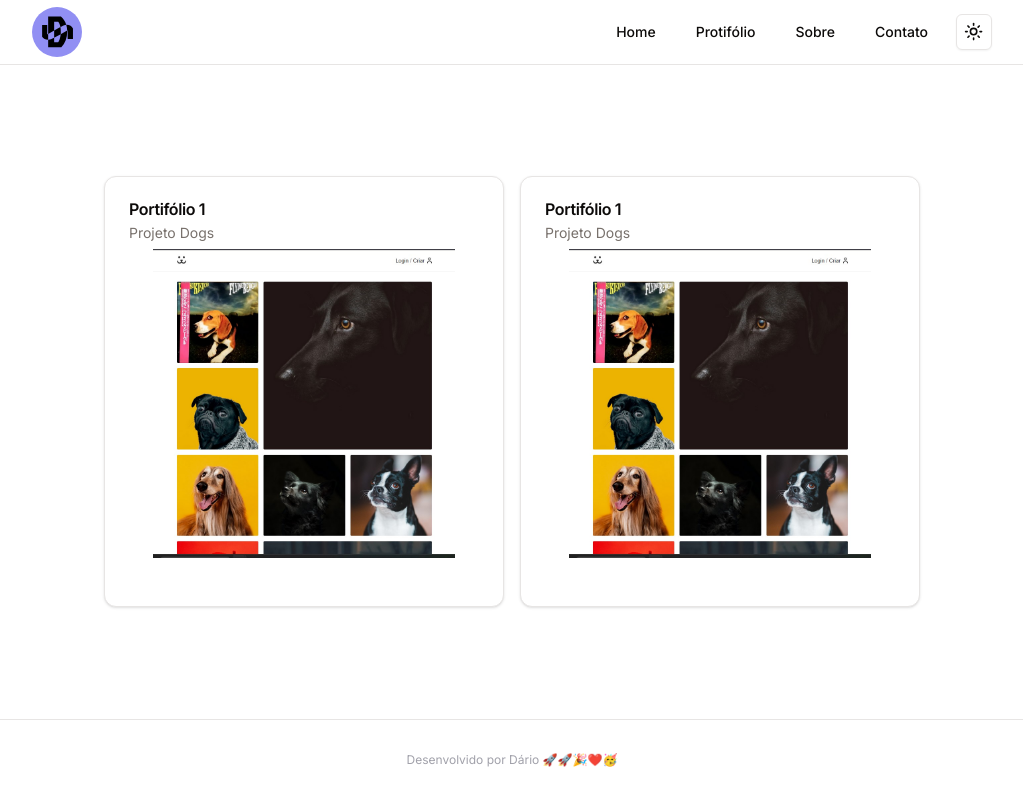
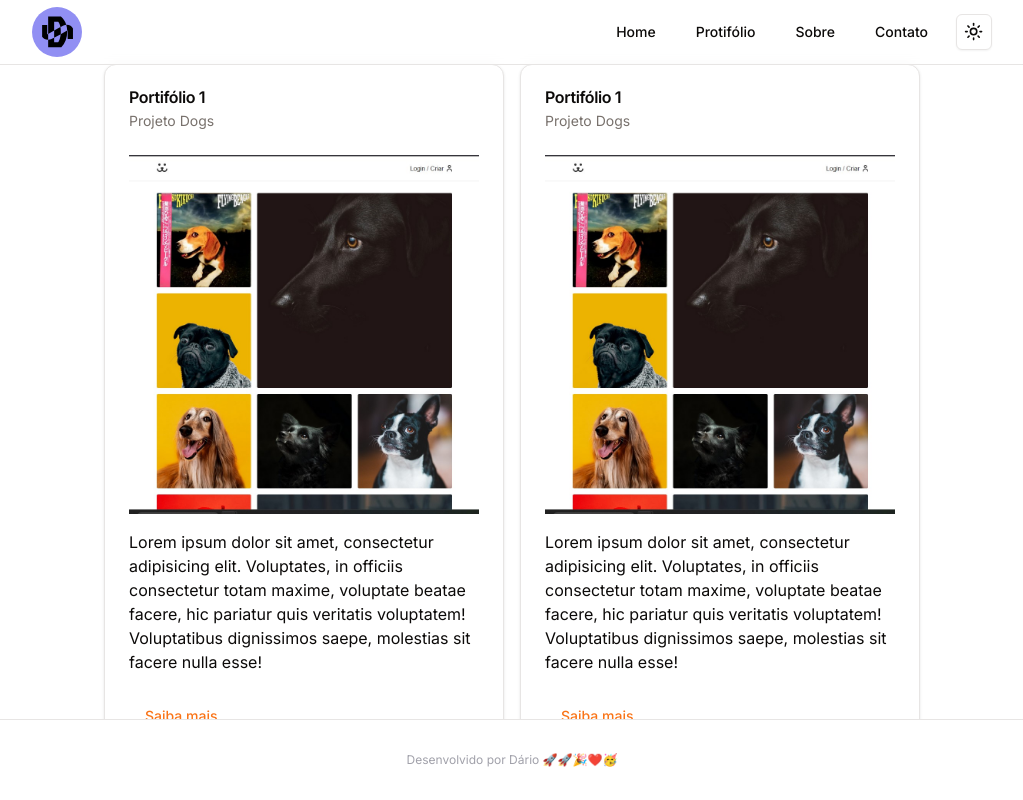
Before and after one commit to dario-souza/portfolio, a Next.js app: page /portfolio in a window 1280 px wide. Shown: the whole page, without its empty margins (128-1151 px from the left). Built offline with nearby package versions, Linux system fonts and the light colour scheme.

Commit message:
chore: alterações no card de portifólios

```diff
--- a/src/components/portfolio-card.tsx
+++ b/src/components/portfolio-card.tsx
@@ -1,6 +1,7 @@
 import React from 'react'
-import { Card, CardContent, CardDescription, CardHeader, CardTitle } from './ui/card'
+import { Card, CardContent, CardDescription, CardFooter, CardHeader, CardTitle } from './ui/card'
 import Image from 'next/image'
+import { Button } from './ui/button'
 
 const ProjectCards = () => {
   return (
@@ -12,10 +13,14 @@ const ProjectCards = () => {
         <CardDescription>
           Projeto Dogs
         </CardDescription>
-        <CardContent>
-          <Image src="/dogs.jpg" height={934} width={910} alt='dog' sizes='100vw' priority />
-        </CardContent>
       </CardHeader>
+      <CardContent>
+        <Image src="/dogs.jpg" height={934} width={910} alt='dog' sizes='100vw' priority className='mb-4' />
+        <p>Lorem ipsum dolor sit amet, consectetur adipisicing elit. Voluptates, in officiis consectetur totam maxime, voluptate beatae facere, hic pariatur quis veritatis voluptatem! Voluptatibus dignissimos saepe, molestias sit facere nulla esse!</p>
+      </CardContent>
+      <CardFooter>
+        <Button variant="link">Saiba mais</Button>
+      </CardFooter>
     </Card>
   )
 }
```
